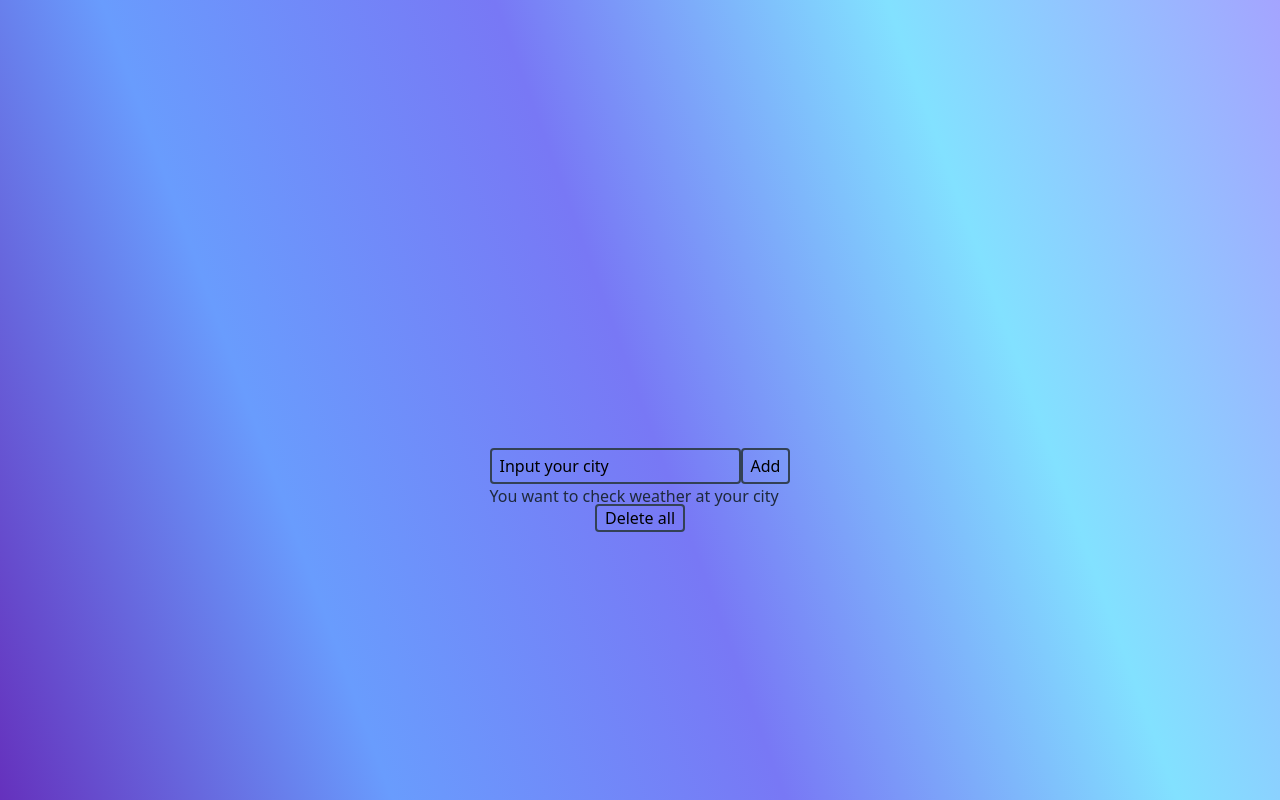
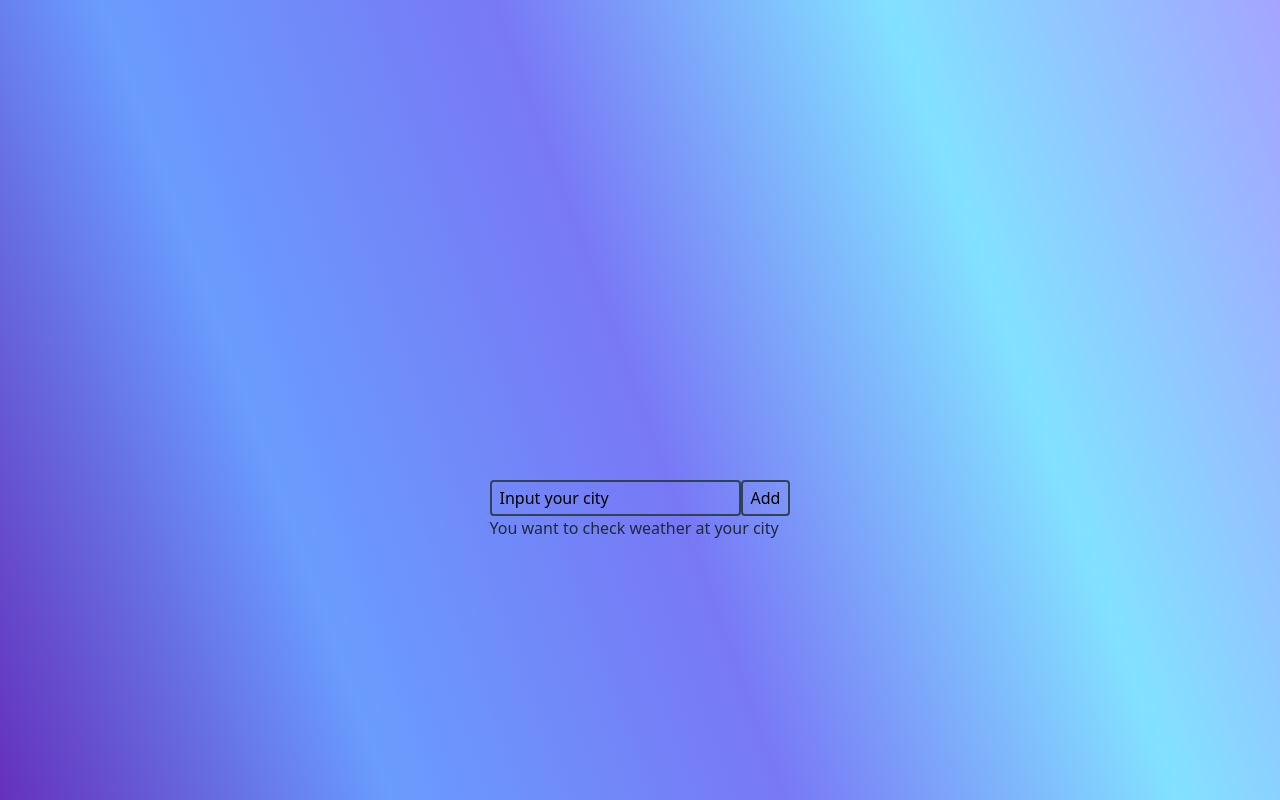
Before and after one commit to yoursAniki/Weather-app, a Nuxt app: page / in a window 1280 px wide. Built offline with nearby package versions, Linux system fonts and the light colour scheme.

Commit message:
changed delete all button position

```diff
--- a/app.vue
+++ b/app.vue
@@ -265,7 +265,7 @@ const deleteCard = cardId => {
 					>
 				</div> -->
 			</div>
-			<div class="flex gap-1 flex-col items-center mt-auto">
+			<div class="flex gap-1 flex-col items-center mt-auto pb-4 relative">
 				<p class="text-red-900">{{ refError }}</p>
 				<div class="flex">
 					<BaseInput @click-request="addCity()" />
@@ -276,10 +276,14 @@ const deleteCard = cardId => {
 						>Add</BaseButton
 					>
 				</div>
+				<BaseButton
+					v-show="refWeatherCards.values.length > 0"
+					@click-request="deleteAllCards()"
+					class="absolute -bottom-14"
+				>
+					Delete all
+				</BaseButton>
 			</div>
-			<BaseButton @click-request="deleteAllCards()" class="">
-				Delete all
-			</BaseButton>
 		</div>
 	</NuxtLayout>
 </template>
```
